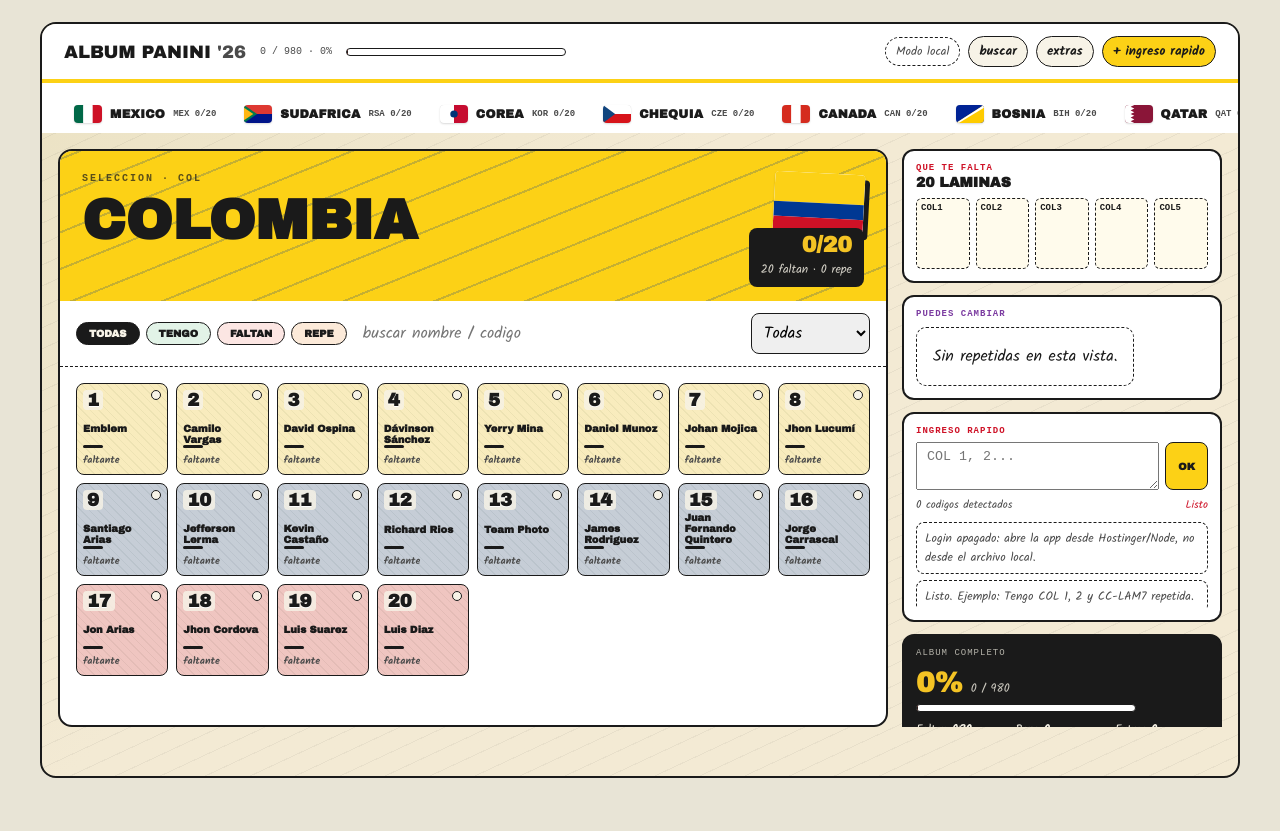
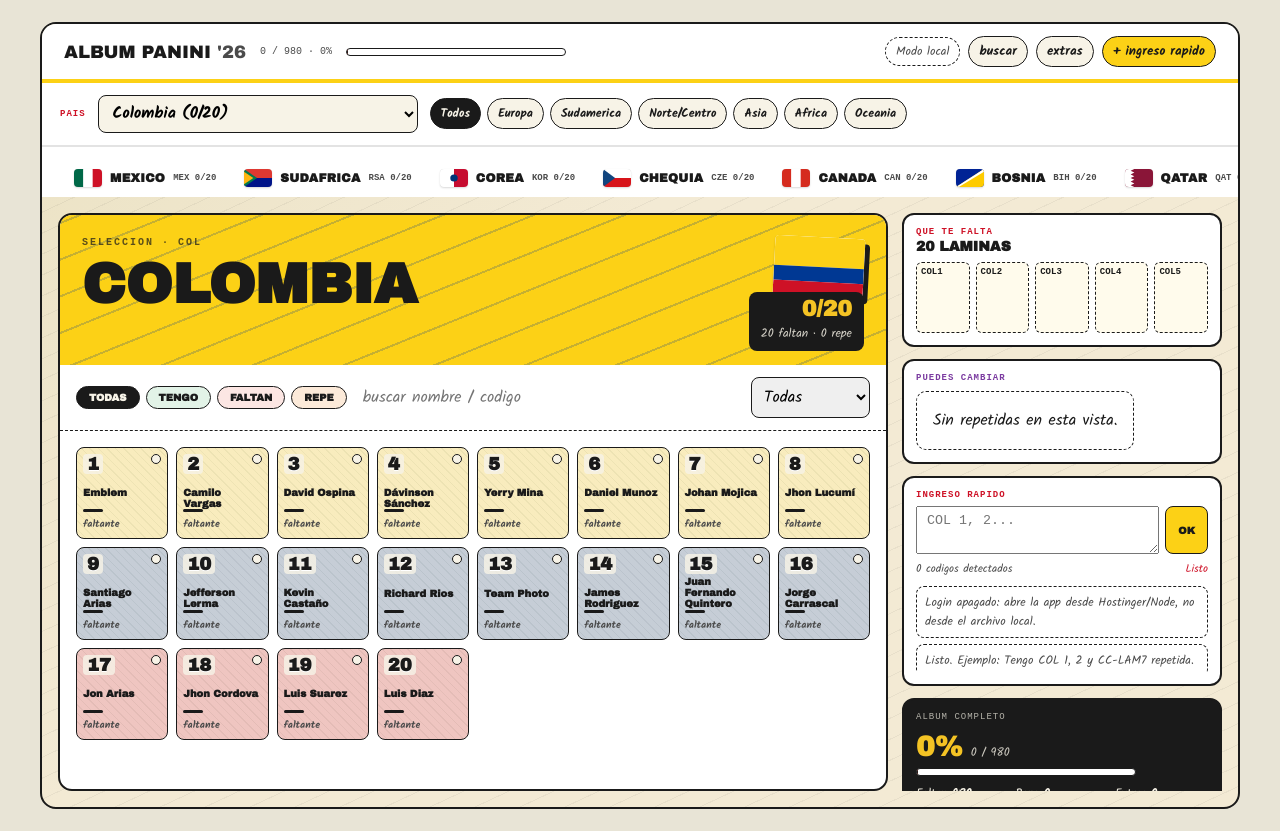
Before and after one commit to mayraolivos12/webpanini, a website: page index.html in a window 1280 px wide. Before the commit the page ends 800 px from the top, so only its background shows below. Drawn offline with nearby package versions, Linux system fonts and the light colour scheme.

Commit message:
Add grouped country navigation

```diff
--- a/app.js
+++ b/app.js
@@ -82,8 +82,19 @@
   ["#b9d136", "#2160c4", "#e94e3a"],
 ];
 
+const countryGroups = {
+  all: { label: "Todos", sections: [] },
+  uefa: { label: "Europa", sections: ["Austria", "Belgium", "Bosnia and Herzegovina", "Croatia", "Czechia", "England", "France", "Germany", "Netherlands", "Norway", "Portugal", "Scotland", "Spain", "Sweden", "Switzerland", "Türkiye"] },
+  conmebol: { label: "Sudamerica", sections: ["Argentina", "Brazil", "Colombia", "Ecuador", "Paraguay", "Uruguay"] },
+  concacaf: { label: "Norte/Centro", sections: ["Canada", "Curaçao", "Haiti", "Mexico", "Panama", "USA"] },
+  afc: { label: "Asia", sections: ["Australia", "Iran", "Iraq", "Japan", "Jordan", "Qatar", "Saudi Arabia", "South Korea", "Uzbekistan"] },
+  caf: { label: "Africa", sections: ["Algeria", "Cape Verde", "Congo DR", "Egypt", "Ghana", "Ivory Coast", "Morocco", "Senegal", "South Africa", "Tunisia"] },
+  ofc: { label: "Oceania", sections: ["New Zealand"] },
+};
+
 let collection = loadCollection();
 let activeSection = teamSections.includes("Colombia") ? "Colombia" : teamSections[0];
+let activeCountryGroup = "all";
 let selectedCode = "";
 let supabaseClient = null;
 let currentUser = null;
@@ -114,6 +125,8 @@
   quickStatus: document.querySelector("#quickStatus"),
   searchInput: document.querySelector("#searchInput"),
   stateFilter: document.querySelector("#stateFilter"),
+  countrySelect: document.querySelector("#countrySelect"),
+  countryGroupFilters: document.querySelector("#countryGroupFilters"),
   countryGrid: document.querySelector("#countryGrid"),
   stickersGrid: document.querySelector("#stickersGrid"),
   authPanel: document.querySelector("#authPanel"),
@@ -176,6 +189,11 @@
   });
   els.searchInput.addEventListener("input", render);
   els.stateFilter.addEventListener("change", render);
+  els.countrySelect.addEventListener("change", () => {
+    activeSection = els.countrySelect.value;
+    activeCountryGroup = getCountryGroup(activeSection);
+    render();
+  });
   document.querySelectorAll("[data-state-short]").forEach((button) => {
     button.addEventListener("click", () => {
       els.stateFilter.value = button.dataset.stateShort;
@@ -652,6 +670,7 @@
   els.extraTotal.textContent = extras;
 
   renderCountries();
+  renderCountryControls();
   renderHeader();
   renderStickers();
   renderSidePreviews();
@@ -660,7 +679,8 @@
 }
 
 function renderCountries() {
-  els.countryGrid.innerHTML = teamSections.map((section) => {
+  const sections = getVisibleCountrySections();
+  els.countryGrid.innerHTML = sections.map((section) => {
     const items = getSectionItems(section);
     const owned = items.filter((item) => (collection[item.code] || 0) > 0).length;
     const prefix = items[0]?.code.replace(/\d+$/, "") || "";
@@ -676,6 +696,29 @@
   els.countryGrid.querySelectorAll(".country-tab").forEach((card) => {
     card.addEventListener("click", () => {
       activeSection = card.dataset.country;
+      render();
+    });
+  });
+}
+
+function renderCountryControls() {
+  const countryOptions = teamSections.map((section) => {
+    const items = getSectionItems(section);
+    const owned = items.filter((item) => (collection[item.code] || 0) > 0).length;
+    const label = `${getCountryName(section)} (${owned}/${items.length})`;
+    return `<option value="${escapeHtml(section)}" ${activeSection === section ? "selected" : ""}>${escapeHtml(label)}</option>`;
+  });
+  countryOptions.push(`<option value="extras" ${activeSection === "extras" ? "selected" : ""}>Extras</option>`);
+  els.countrySelect.innerHTML = countryOptions.join("");
+
+  els.countryGroupFilters.innerHTML = Object.entries(countryGroups).map(([key, group]) => (
+    `<button class="group-chip ${activeCountryGroup === key ? "active" : ""}" type="button" data-country-group="${key}">${escapeHtml(group.label)}</button>`
+  )).join("");
+  els.countryGroupFilters.querySelectorAll("[data-country-group]").forEach((button) => {
+    button.addEventListener("click", () => {
+      activeCountryGroup = button.dataset.countryGroup;
+      const sections = getVisibleCountrySections();
+      if (!sections.includes(activeSection)) activeSection = sections[0] || teamSections[0];
       render();
     });
   });
@@ -764,6 +807,16 @@
   if (teamSections.includes(activeSection)) return getSectionItems(activeSection);
   if (activeSection === "extras") return stickers.filter((item) => !item.inAlbum);
   return stickers;
+}
+
+function getVisibleCountrySections() {
+  if (activeCountryGroup === "all") return teamSections;
+  const sections = countryGroups[activeCountryGroup]?.sections || [];
+  return teamSections.filter((section) => sections.includes(section));
+}
+
+function getCountryGroup(section) {
+  return Object.entries(countryGroups).find(([, group]) => group.sections.includes(section))?.[0] || "all";
 }
 
 function getTeamStickerBandStyle(item) {
--- a/index.html
+++ b/index.html
@@ -7,7 +7,7 @@
     <link rel="preconnect" href="https://fonts.googleapis.com" />
     <link rel="preconnect" href="https://fonts.gstatic.com" crossorigin />
     <link href="https://fonts.googleapis.com/css2?family=Archivo+Black&family=Kalam:wght@300;400;700&display=swap" rel="stylesheet" />
-    <link rel="stylesheet" href="styles.css?v=7478eaa" />
+    <link rel="stylesheet" href="styles.css?v=country-nav-1" />
   </head>
   <body class="auth-loading">
     <section id="loadingView" class="loading-view" aria-live="polite">
@@ -57,6 +57,12 @@
           <button class="pill-btn solid" id="focusChat">+ ingreso rapido</button>
         </div>
       </header>
+
+      <section class="country-picker" aria-label="Selector rapido de pais">
+        <label for="countrySelect" class="mono side-kicker">PAIS</label>
+        <select id="countrySelect"></select>
+        <div id="countryGroupFilters" class="group-filters" aria-label="Grupos de paises"></div>
+      </section>
 
       <nav id="countryGrid" class="country-tabs" aria-label="Paises"></nav>
 
@@ -156,7 +162,7 @@
 
     <script src="/env.js"></script>
     <script src="https://cdn.jsdelivr.net/npm/@supabase/supabase-js@2"></script>
-    <script src="data.js?v=7478eaa"></script>
-    <script src="app.js?v=7478eaa"></script>
+    <script src="data.js?v=country-nav-1"></script>
+    <script src="app.js?v=country-nav-1"></script>
   </body>
 </html>
--- a/styles.css
+++ b/styles.css
@@ -324,6 +324,50 @@
 .pill-btn.solid {
   background: var(--country-primary);
   color: var(--hero-ink);
+}
+
+.country-picker {
+  align-items: center;
+  background: #fff;
+  border-bottom: 2px solid rgba(26, 26, 26, .12);
+  display: grid;
+  gap: 8px 12px;
+  grid-template-columns: auto minmax(220px, 320px) 1fr;
+  padding: 12px 18px;
+  position: relative;
+  z-index: 2;
+}
+
+.country-picker label {
+  margin: 0;
+}
+
+.country-picker select {
+  background: var(--paper);
+  font-weight: 700;
+  height: 38px;
+  min-width: 0;
+  padding: 4px 10px;
+  width: 100%;
+}
+
+.group-filters {
+  display: flex;
+  gap: 6px;
+  overflow-x: auto;
+  padding-bottom: 2px;
+}
+
+.group-chip {
+  border-radius: 999px;
+  flex-shrink: 0;
+  font-size: 12px;
+  padding: 5px 10px;
+}
+
+.group-chip.active {
+  background: var(--ink);
+  color: var(--paper);
 }
 
 .country-tabs {
@@ -955,6 +999,9 @@
     grid-template-columns: 1fr;
     height: auto;
   }
+  .country-picker {
+    grid-template-columns: 1fr;
+  }
   .stickers-grid {
     max-height: none;
   }
```
